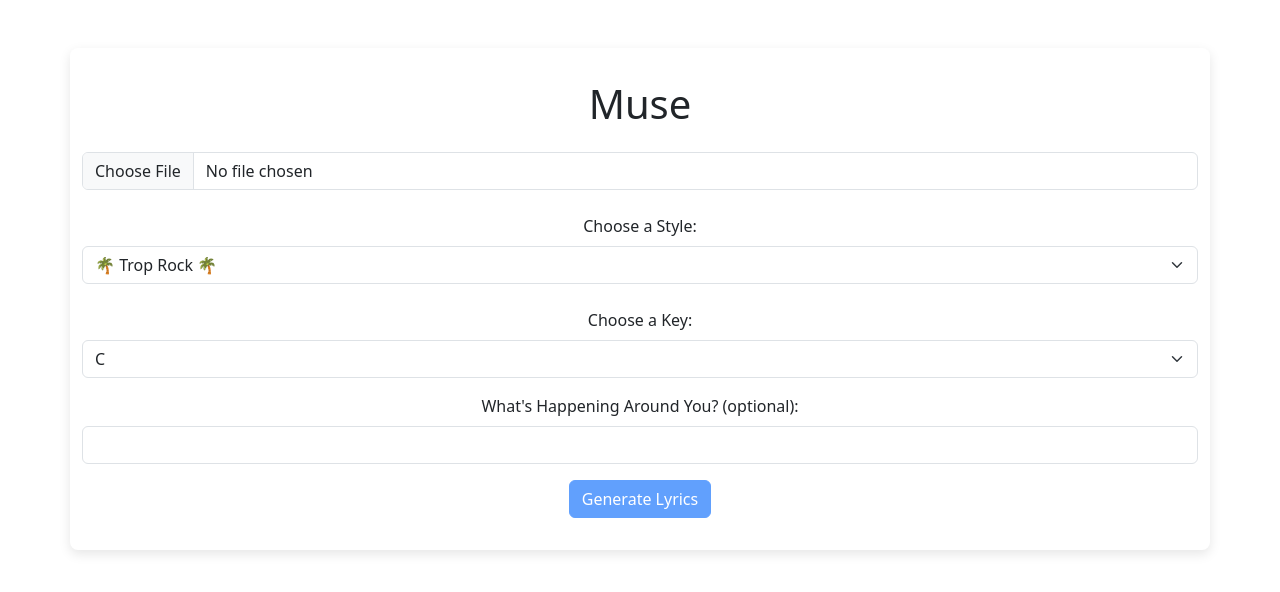
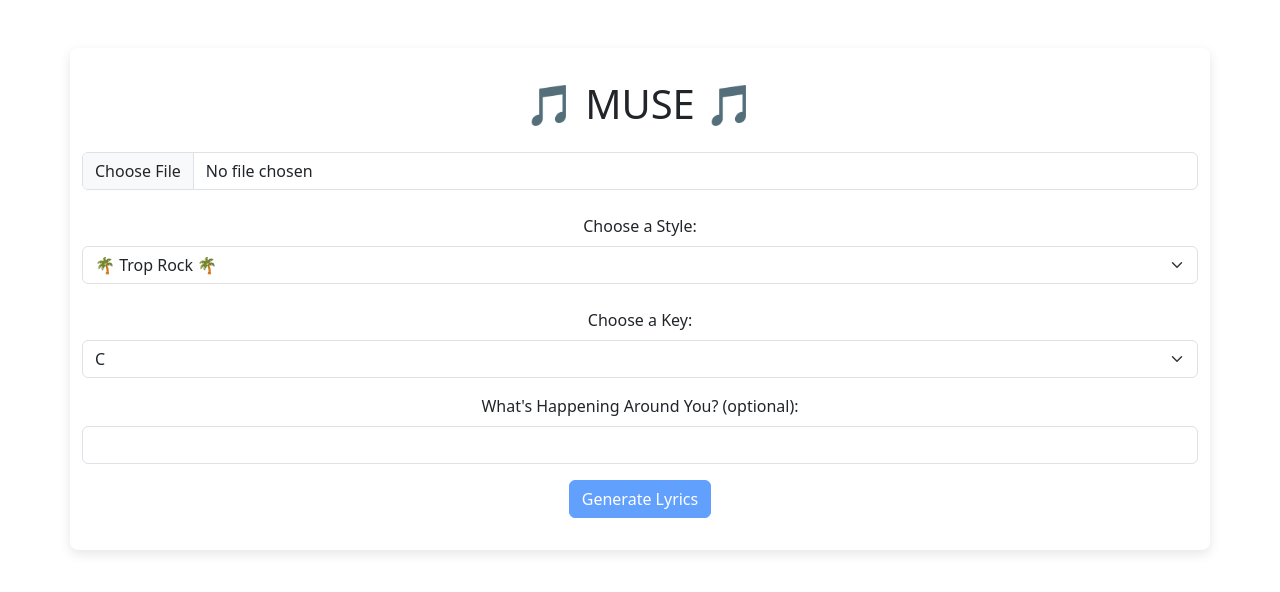
Before and after one commit to JGlessner757/muse, a React (Create React App) app: page / in a window 1280 px wide. Shown: the top 592 px of the page. Built offline with nearby package versions, Linux system fonts and the light colour scheme.

Commit message:
Menu update

```diff
--- a/src/components/ImageUpload.js
+++ b/src/components/ImageUpload.js
@@ -102,7 +102,7 @@ Each section should be labeled clearly, with the text "CHORUS," "VERSE 1," and "
 
   return (
     <div className="container mt-5 text-center">
-  <h1 className="mb-4">Muse</h1>
+  <h1 className="mb-4">🎵 MUSE 🎵</h1>
 
   <div className="mb-4">
     <input type="file" className="form-control" onChange={handleFileChange} />
```
